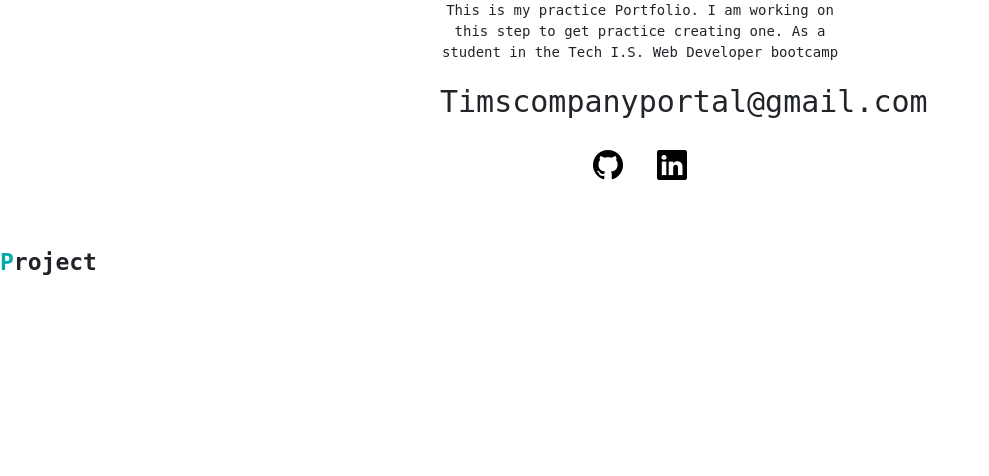
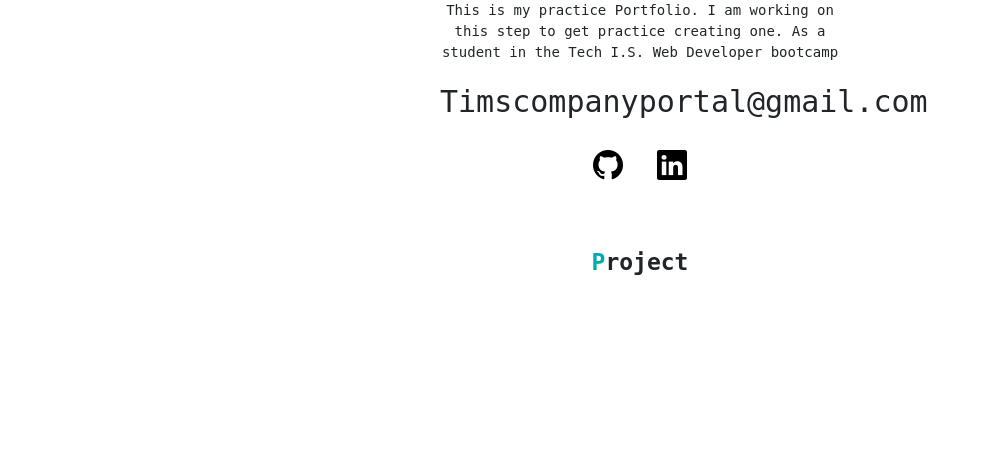
Before and after one commit to TimothyIveyJR/new-project, a PHP site: page / in a window 1280 px wide. Shown: the part 619-1095 px from the top of the page, without its empty margins (0-989 px from the left). Run offline with PHP 8.4, Linux system fonts and the light colour scheme; some libraries are stand-ins or nearby versions.

Commit message:
Added styles to project section

```diff
--- a/style.css
+++ b/style.css
@@ -76,3 +76,18 @@ ABOUT
 #about .icons a{
     color: #000
 }
+
+/***************
+
+PROJECT
+
+***************/
+
+#project{
+    margin: 60px auto;
+    width:80%
+}
+
+#project h2{
+    text-align: center;
+}
```
